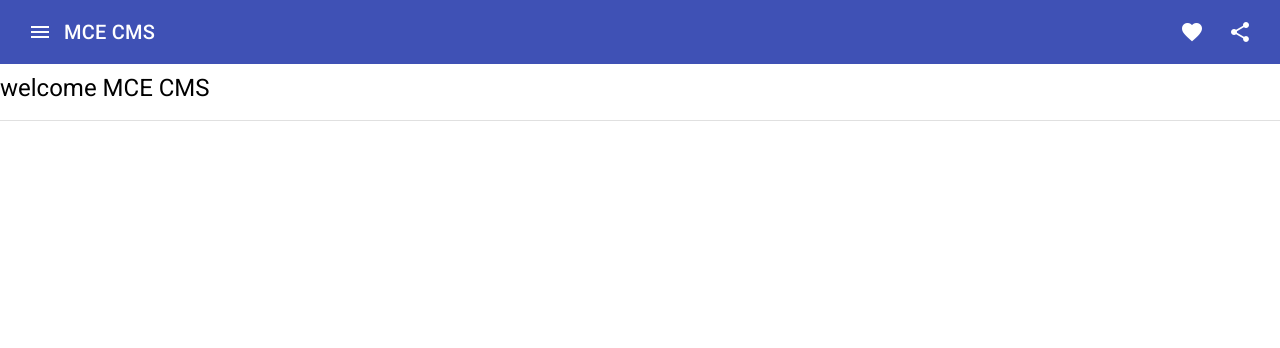
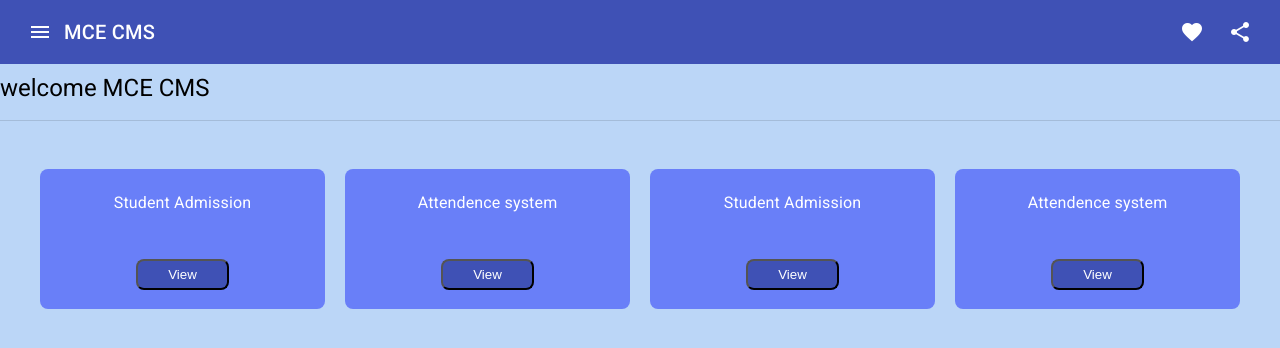
Before and after one commit to nitishoutlook/college-management-system-, an Angular app: page / in a window 1280 px wide. Shown: the top 348 px of the page. Built offline with nearby package versions, Linux system fonts and the light colour scheme.

Commit message:
dynamic dept

```diff
--- a/src/app/app.component.html
+++ b/src/app/app.component.html
@@ -4,4 +4,5 @@
   <h1>welcome MCE CMS</h1>
   <mat-divider></mat-divider>
 </mat-list>
+<app-cards></app-cards>
 <router-outlet />
--- /dev/null
+++ b/src/app/shared/components/cards/cards/cards.component.html
@@ -0,0 +1,8 @@
+<div class="card-container">
+  <div class="card" *ngFor="let item of department">
+    <div class="text_wrapper">
+      <h3>{{ item.department_name }}</h3>
+    </div>
+    <button class="button" (click)="getDetails(item.action)">View</button>
+  </div>
+</div>
--- /dev/null
+++ b/src/app/shared/components/cards/cards/cards.component.scss
@@ -0,0 +1,41 @@
+.card-container {
+  display: flex;
+  gap: 20px;
+  padding: 40px;
+}
+
+.card {
+  background-color: #697ff8;
+  width: 400px;
+  height: 100px;
+  border-radius: 8px;
+  padding: 20px;
+  text-align: center;
+  color: #fff;
+}
+// #3f51b5;
+
+// .button {
+//   display: flex;
+
+//   align-items: center;
+//   padding: 6px 30px;
+//   font-family: -apple-system, BlinkMacSystemFont, "Roboto", sans-serif;
+//   border-radius: 6px;
+//   border: none;
+
+//   color: #fff;
+//   background: #3f51b5;
+//   background-origin: border-box;
+// }
+.button {
+  background-color: #3f51b5;
+  padding: 6px 30px;
+  border-radius: 8px;
+
+  text-align: center;
+  color: #fff;
+}
+.text_wrapper {
+  height: 70px;
+}
--- /dev/null
+++ b/src/app/shared/components/cards/cards/cards.component.ts
@@ -0,0 +1,31 @@
+import { Component } from '@angular/core';
+
+@Component({
+  selector: 'app-cards',
+  templateUrl: './cards.component.html',
+  styleUrl: './cards.component.scss',
+})
+export class CardsComponent {
+  department = [
+    {
+      department_name: 'Student Admission',
+      action: 'Student_Addmistion',
+    },
+    {
+      department_name: 'Attendence system',
+      action: 'Attendece_Addmistion',
+    },
+    {
+      department_name: 'Student Admission',
+      action: 'Student_Addmistion',
+    },
+    {
+      department_name: 'Attendence system',
+      action: 'Attendece_Addmistion',
+    },
+  ];
+
+  getDetails(val: string) {
+    console.log(val);
+  }
+}
--- a/src/styles.scss
+++ b/src/styles.scss
@@ -8,4 +8,5 @@ body {
 body {
   margin: 0;
   font-family: Roboto, "Helvetica Neue", sans-serif;
+  background-color: rgb(187, 214, 247);
 }
```
Also changed, not shown: src/app/app.module.ts (+7 -7 lines), src/app/shared/material.module.ts (+46 -46 lines), 1 other file (tests, documents, lock files or other folders).
